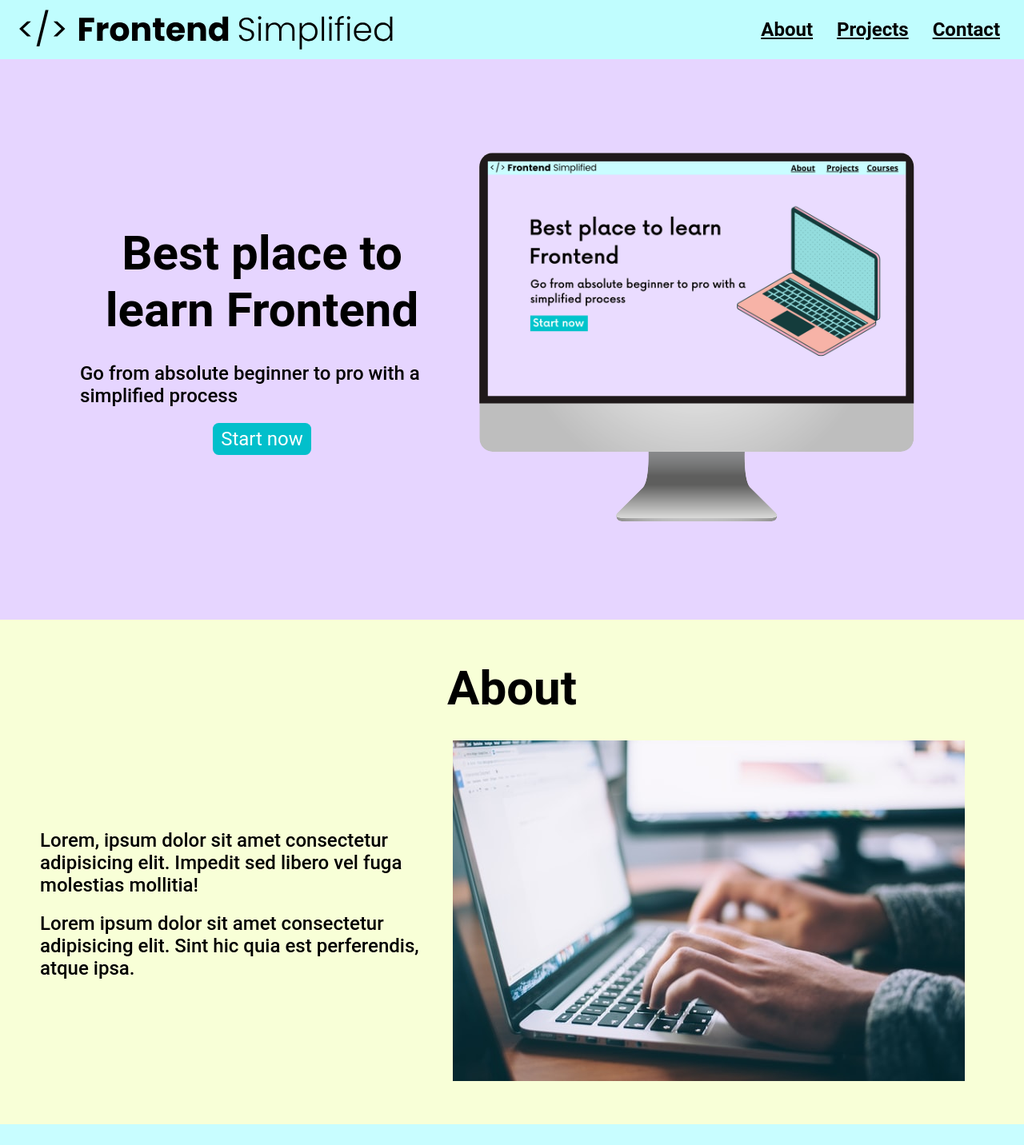
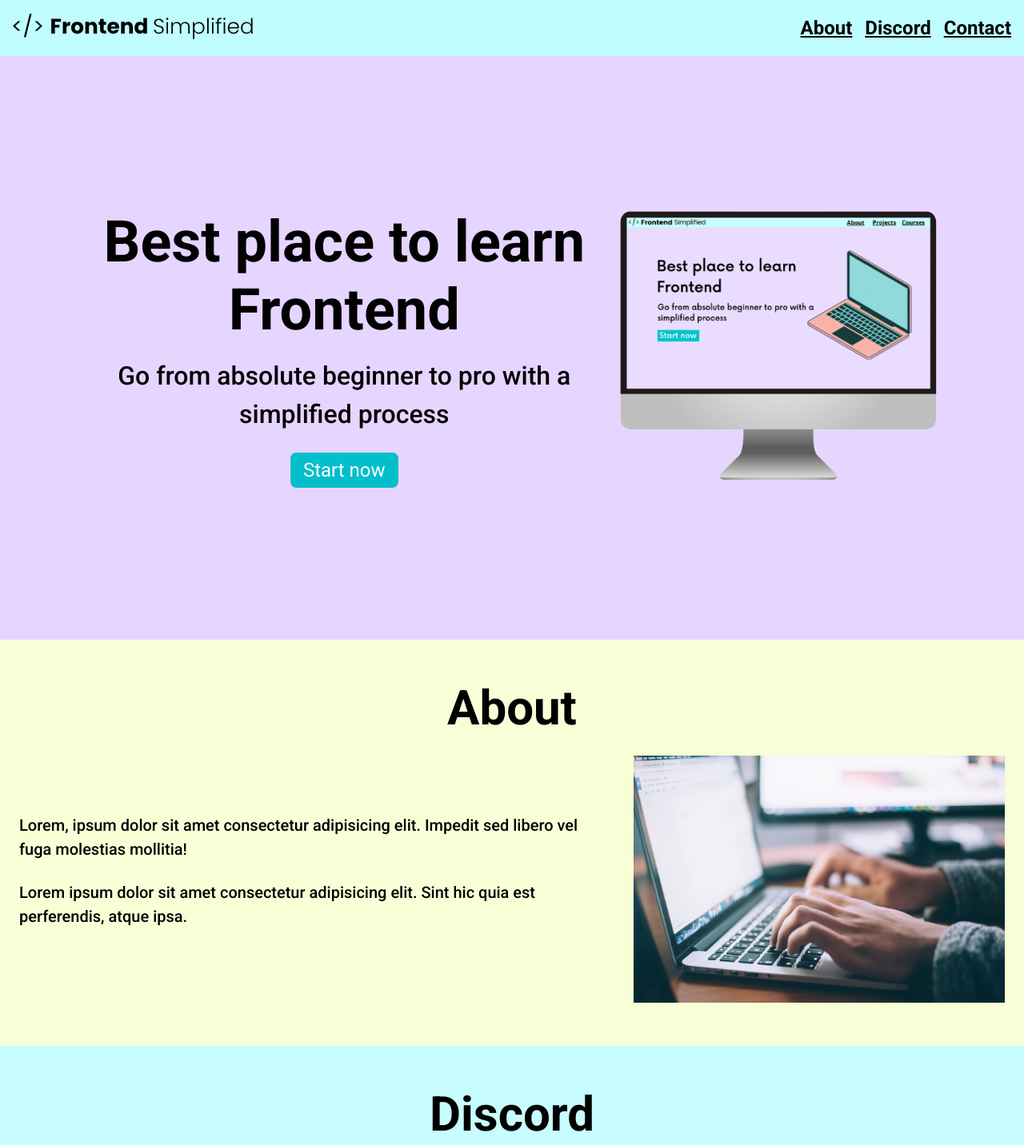
Before and after one commit to montehappy/HTML-CSS-Mini-Project, a plain HTML site: page index.html in a window 1280 px wide. Shown: the top 1432 px of the page at 80% size. Drawn offline with Linux system fonts and the light colour scheme.

Commit message:
Updates on CSS

```diff
--- a/index.html
+++ b/index.html
@@ -8,37 +8,44 @@
     <link rel="stylesheet" href="styles.css" />
   </head>
   <body>
+
     <nav>
       <figure class="logo">
         <img src="/assets/FES.svg" alt="" class="logo" />
       </figure>
       <ul class="links">
         <li>
-          <a href="#about" class="nav-links">About</a>
+          <a href="#about">About</a>
         </li>
         <li>
-          <a href="#" class="nav-links">Projects</a>
+          <a href="#discord">Discord</a>
         </li>
         <li>
-          <a href="#contact" class="nav-links">Contact</a>
+          <a href="#contact">Contact</a>
         </li>
       </ul>
     </nav>
+
     <header>
-      <div class="container">
-        <h1>Best place to learn Frontend</h1>
-        <p>Go from absolute beginner to pro with a simplified process</p>
-        <button>Start now</button>
+      <div class="row">
+        <div>
+          <h1>Best place to learn Frontend</h1>
+          <p class="subheader">
+            Go from absolute beginner to pro with a simplified process
+          </p>
+          <button>Start now</button>
+        </div>
+        <figure>
+          <img src="/assets/laptop.png" alt="" />
+        </figure>
       </div>
-      <figure>
-        <img src="/assets/laptop.png" alt="" />
-      </figure>
     </header>
+
     <main>
       <section id="about">
         <h2>About</h2>
         <div class="section__description">
-          <div>
+          <div class="section__description--wrapper">
             <p>
               Lorem, ipsum dolor sit amet consectetur adipisicing elit. Impedit
               sed libero vel fuga molestias mollitia!
@@ -48,18 +55,19 @@
               quia est perferendis, atque ipsa.
             </p>
           </div>
-          <figure>
+          <figure class="about__img--wrapper">
             <img src="/assets/about.jpg" alt="" />
           </figure>
         </div>
       </section>
+
       <section id="discord">
         <h2>Discord</h2>
         <div class="section__description">
-          <figure>
-            <img src="/assets/discord.png" alt="" class="discordLogo" />
+          <figure class="about__img--wrapper">
+            <img src="/assets/discord.png" alt="Discord" class="discordLogo" />
           </figure>
-          <div>
+          <div class="section__description--wrapper">
             <p>
               Join the Discord if you want to help with your programming
               journey.
@@ -72,11 +80,13 @@
           </div>
         </div>
       </section>
+
       <section id="contact">
         <h2>Contact</h2>
         <form>
+          <label>Email</label>
           <input type="email" placeholder="Email" required />
-          <br />
+          <label>Message</label>
           <textarea
             name=""
             id=""
@@ -85,24 +95,24 @@
             placeholder="Message"
             required
           ></textarea>
-          <br />
           <button>Submit</button>
         </form>
       </section>
     </main>
+
     <footer>
       <figure>
-        <img src="/assets/FES.svg" alt="" class="logo" />
+        <img src="/assets/FES.svg" alt="" class="footer__logo" />
       </figure>
       <ul class="links footer-links">
         <li>
-          <a href="" class="footer-links">About</a>
+          <a href="#about" class="footer-links">About</a>
         </li>
         <li>
-          <a href="" class="footer-links">Projects</a>
+          <a href="#discord" class="footer-links">Discord</a>
         </li>
         <li>
-          <a href="" class="footer-links">Discord</a>
+          <a href="#contact" class="footer-links">Contact</a>
         </li>
         <li>
           <a href="" class="footer-links">Courses</a>
--- a/styles.css
+++ b/styles.css
@@ -1,3 +1,5 @@
+@import url("https://fonts.googleapis.com/css2?family=Montserrat:wght@300;400;500;700&family=Noto+Sans+JP:wght@300;400;500;700&family=Roboto:wght@300;400;500;700&display=swap");
+
 * {
   margin: 0;
   padding: 0;
@@ -8,82 +10,91 @@
 
 nav {
   display: flex;
-  flex-direction: row;
+  height: 70px;
   justify-content: space-between;
-  padding: 12px 0;
+  align-items: center;
+  padding: 0 16px;
   background-color: #c0fdfe;
 }
 
 .logo {
-  height: 50px;
-  width: auto;
+  width: 300px;
 }
 
 .links {
   display: flex;
-  flex-direction: row;
-  align-items: center;
 }
 
 li {
   list-style: none;
+  padding-left: 16px;
 }
 
 a {
-  padding-right: 30px;
   font-size: 24px;
   font-weight: bold;
+  color: black;
 }
 
-h1,
-h2 {
-  font-size: 60px;
-  padding-bottom: 30px;
+h1 {
+  font-size: 72px;
+}
+
+header {
+  display: flex;
+  justify-content: center;
+  align-items: center;
+  background-color: #e6d5ff;
+  height: calc(100vh - 70px);
+  padding: 100px;
+}
+
+.row {
+  width: 100%;
+  max-width: 1300px;
+  display: flex;
+  align-items: center;
   text-align: center;
 }
 
+.subheader {
+  font-size: 32px;
+  margin: 16px 0 24px 0;
+}
+
 p {
-  font-size: 24px;
+  font-size: 20px;
+  line-height: 1.5;
   font-weight: 500;
-  padding-bottom: 20px;
+  margin-bottom: 24px;
 }
 
 button {
   background-color: #02bfcb;
+  color: white;
   margin: 0 auto;
-  padding: 6px 10px;
+  padding: 8px 16px;
   font-size: 24px;
-  color: white;
   border: none;
   border-radius: 7.5px;
+  cursor: pointer;
 }
 
 button:hover {
   background-color: #0d47a1;
 }
 
-.nav-links {
-  color: black;
-}
-
-header {
-  display: flex;
-  justify-content: center;
-  background-color: #e6d5ff;
-  padding: 100px;
-}
-
-.container {
-  display: flex;
-  flex-direction: column;
-  justify-content: center;
-}
-
 section {
   display: flex;
   flex-direction: column;
   align-items: center;
-  padding: 50px;
+  padding: 50px 0;
+}
+
+h2 {
+  font-size: 60px;
+  text-align: center;
+  margin-bottom: 24px;
 }
 
 .section__description {
@@ -92,32 +103,47 @@ section {
   align-items: center;
 }
 
-figure {
-  padding: 0 24px;
-}
-
 #about {
   background-color: #f8ffd7;
 }
-
 
 #discord {
   background-color: #c8fdff;
 }
 
-.discordLogo {
-  height: 400px;
+img {
+  width: 100%;
 }
+
+.about__img--wrapper {
+  width: 40%;
+  padding: 0 24px;
+}
+
+.section__description--wrapper {
+  width: 60%;
+  padding: 0 24px;
+}
+
+/*.discordLogo {
+  width: 75%;
+  height: 75%;
+  transform: translate(17%);
+}*/
 
 #contact {
   background-color: #d7e6ff;
-  display: flex;
-  padding: 50px;
 }
 
 form {
   display: flex;
   flex-direction: column;
+}
+
+input, textarea {
+  margin-bottom: 24px;
+  font-size: 20px;
+  padding: 6px 12px;
 }
 
 footer {
@@ -128,8 +154,17 @@ footer {
   padding: 50px;
 }
 
+.footer__logo {
+  max-width: 480px;
+}
+
 .footer-links {
   color: blue;
   text-decoration: none;
-  padding: 25px;
+  padding: 12px 0;
 }
+
+footer p {
+  margin-bottom: -24px;
+  font-size: 16px;
+}
```
